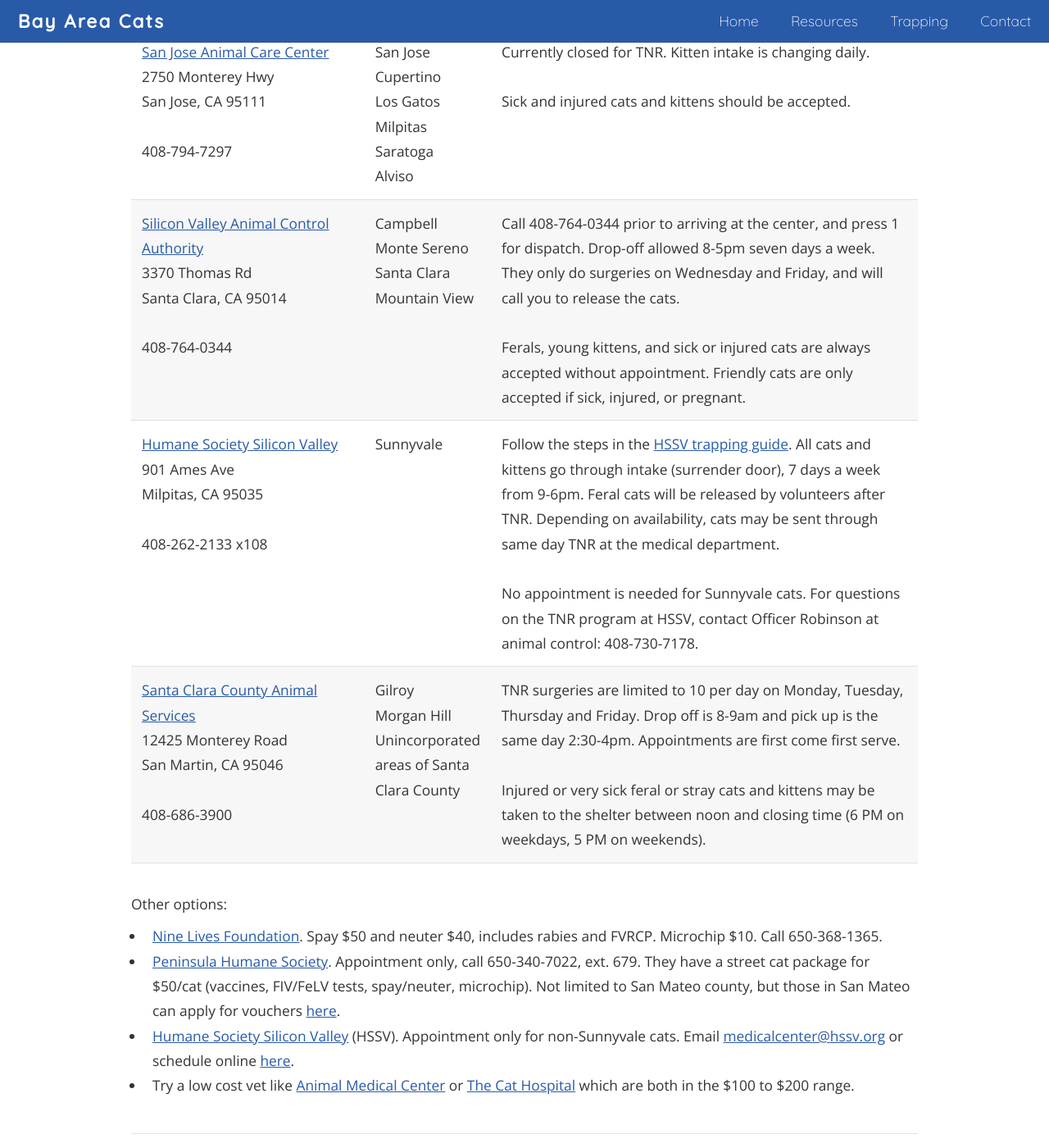
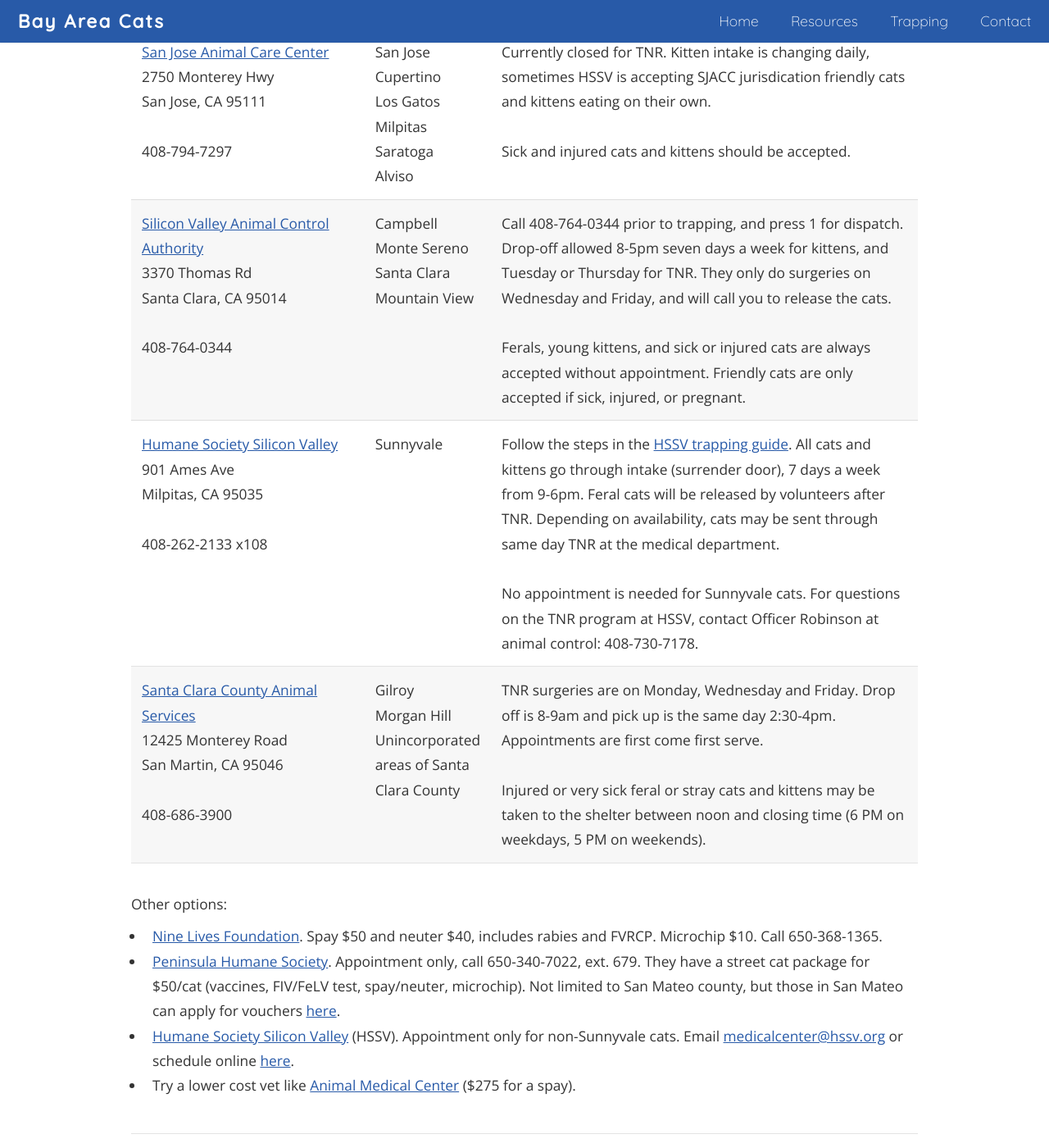
Before and after one commit to sunmeetsingh/bayareacats.github.io, a Jekyll site: the page built from resources.html, in a window 1280 px wide and 1400 px high, scrolled down 845 px. Shown: the whole window at 82% size. Built offline with Jekyll 4.4.1, drawn with Linux system fonts in a browser that asks for light colours.

Commit message:
Update resoures

```diff
--- a/resources.html
+++ b/resources.html
@@ -67,7 +67,7 @@
                     Saratoga<br/>
                     Alviso
                     </td>
-                    <td>Currently closed for TNR. Kitten intake is changing daily.<br/><br/>
+                    <td>Currently closed for TNR. Kitten intake is changing daily, sometimes HSSV is accepting SJACC jurisdication friendly cats and kittens eating on their own.<br/><br/>
 
                         Sick and injured cats and kittens should be accepted.
 
@@ -88,7 +88,7 @@
                     Santa Clara<br/>
                     Mountain View
                     </td>
-                    <td>Call 408-764-0344 prior to arriving at the center, and press 1 for dispatch. Drop-off allowed 8-5pm seven days a week. They only do surgeries on Wednesday and Friday, and will call you to release the cats.<br/><br/>
+                    <td>Call 408-764-0344 prior to trapping, and press 1 for dispatch. Drop-off allowed 8-5pm seven days a week for kittens, and Tuesday or Thursday for TNR. They only do surgeries on Wednesday and Friday, and will call you to release the cats.<br/><br/>
 
                     Ferals, young kittens, and sick or injured cats are always accepted without appointment. Friendly cats are only accepted if sick, injured, or pregnant.
                     </td>
@@ -121,7 +121,7 @@
                     Unincorporated areas of Santa Clara County
 
                     </td>
-                    <td>TNR surgeries are limited to 10 per day on Monday, Tuesday, Thursday and Friday. Drop off is 8-9am and pick up is the same day 2:30-4pm. Appointments are first come first serve.<br/><br/>
+                    <td>TNR surgeries are on Monday, Wednesday and Friday. Drop off is 8-9am and pick up is the same day 2:30-4pm. Appointments are first come first serve.<br/><br/>
 
                     Injured or very sick feral or stray cats and kittens may be taken to the shelter between noon and closing time (6 PM on weekdays, 5 PM on weekends).
 
@@ -132,9 +132,9 @@
                 <p style="margin-bottom:0.5em;">Other options:</p>
                 <ul style="margin-bottom:0.5em;">
                     <li><a href="https://www.ninelivesfoundation.org/resources">Nine Lives Foundation</a>. Spay $50 and neuter $40, includes rabies and FVRCP. Microchip $10. Call 650-368-1365.</li>
-                    <li><a target="_blank" href="https://goo.gl/maps/NV23j2pA17WuPA996">Peninsula Humane Society</a>. Appointment only, call 650-340-7022, ext. 679. They have a street cat package for $50/cat (vaccines, FIV/FeLV tests, spay/neuter, microchip). Not limited to San Mateo county, but those in San Mateo can apply for vouchers <a target="_blank" href="https://www.smchealth.org/spayneuter-voucher-program">here</a>.</li>
+                    <li><a target="_blank" href="https://goo.gl/maps/NV23j2pA17WuPA996">Peninsula Humane Society</a>. Appointment only, call 650-340-7022, ext. 679. They have a street cat package for $50/cat (vaccines, FIV/FeLV test, spay/neuter, microchip). Not limited to San Mateo county, but those in San Mateo can apply for vouchers <a target="_blank" href="https://www.smchealth.org/spayneuter-voucher-program">here</a>.</li>
                     <li><a href="">Humane Society Silicon Valley</a> (HSSV). Appointment only for non-Sunnyvale cats. Email <a target="_blank" >medicalcenter@hssv.org</a> or schedule online <a href="https://www.hssv.org/community-cat-spay-neuter-appointment-request/">here</a>.
-                    <li>Try a low cost vet like <a target="_blank" href="https://goo.gl/maps/gt4fPXiUGSjtgfhC8">Animal Medical Center</a> or <a target="_blank" href="https://www.hospital4cats.com/">The Cat Hospital</a> which are both in the $100 to $200 range.</li>
+                    <li>Try a lower cost vet like <a target="_blank" href="https://goo.gl/maps/gt4fPXiUGSjtgfhC8">Animal Medical Center</a> ($275 for a spay).</li>
                 </ul>
             </section>
         </div>
```
